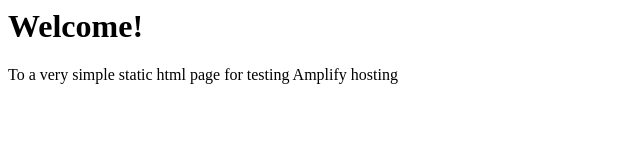
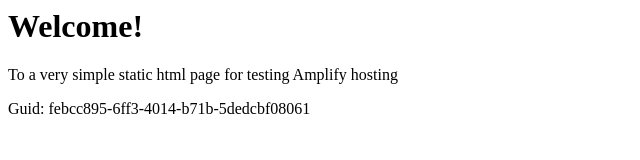
Before and after one commit to aws-aemilia-hkg/Github-PR-Commit-Integration-Test-DoNotTouch-v0-preprod-ap-east-1, a website: page src/index.html in a window 1280 px wide. Shown: the whole page, without its empty margins (0-640 px from the left). Drawn offline with Linux system fonts and the light colour scheme.

Commit message:
commit from integ tests

```diff
--- a/src/index.html
+++ b/src/index.html
@@ -1,3 +1,5 @@
+
+
 <html lang="en">
 
 <head>
@@ -10,6 +12,6 @@
 <body>
     <h1>Welcome!</h1>
     <p>To a very simple static html page for testing Amplify hosting</p>
-</body>
+    <p>Guid: febcc895-6ff3-4014-b71b-5dedcbf08061</p></body>
 
 </html>
```
